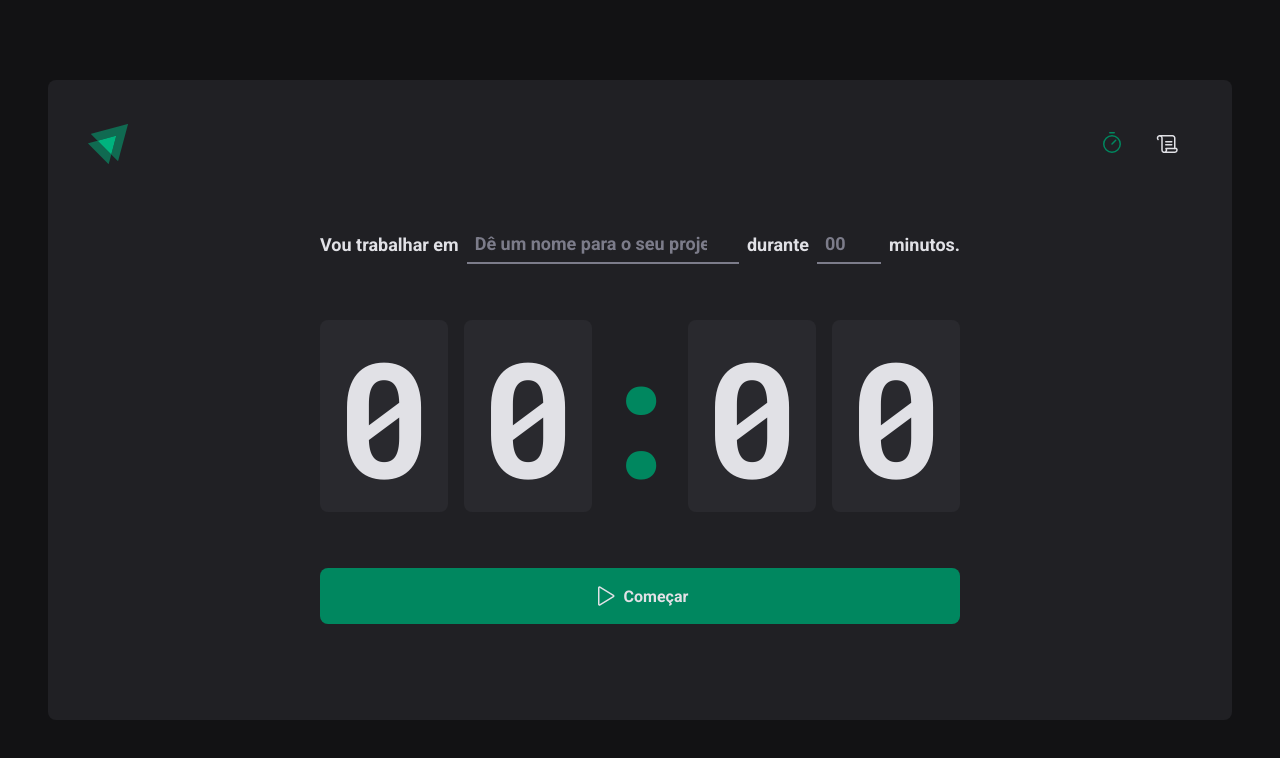
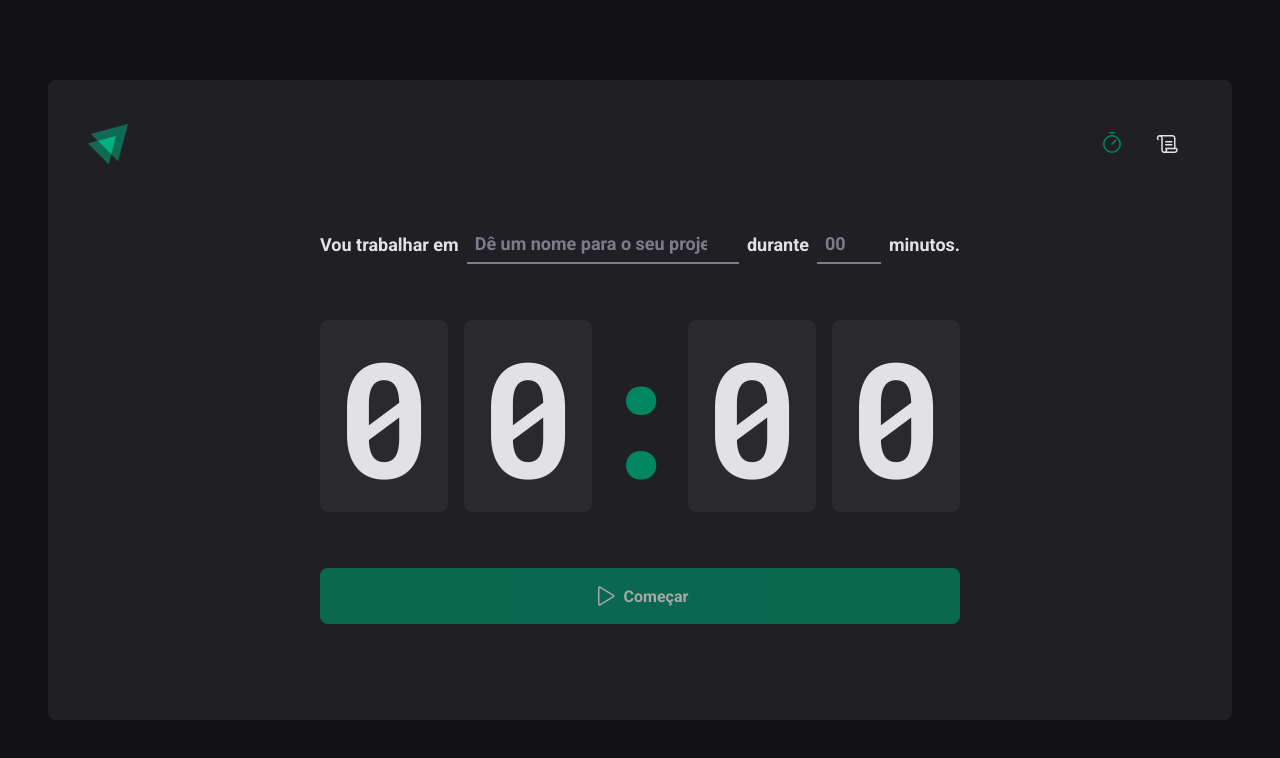
Before and after one commit to Mathmci13/AprofundandoHooksRocketSeat, a React (Vite) app: page / in a window 1280 px wide. Shown: the top 758 px of the page. Built offline with nearby package versions, Linux system fonts and the light colour scheme.

Commit message:
ReactHookForm

```diff
--- a/package.json
+++ b/package.json
@@ -15,6 +15,7 @@
     "phosphor-react": "^1.4.1",
     "react": "^18.2.0",
     "react-dom": "^18.2.0",
+    "react-hook-form": "^7.49.3",
     "react-router-dom": "^6.21.2",
     "styled-components": "^6.1.8",
     "yarn": "^1.22.21"
--- a/src/App.tsx
+++ b/src/App.tsx
@@ -4,7 +4,7 @@
 import { BrowserRouter } from 'react-router-dom'
 import { Router } from './Router'
 
-// ultima aula assistida: Finalizado o Modulo 2
+// ultima aula assistida: ReactHookForm
 
 export function App() {
   return (
--- a/src/pages/Home/index.tsx
+++ b/src/pages/Home/index.tsx
@@ -8,17 +8,27 @@
   StartCountdownButton,
   TaskInput,
 } from './styles'
+import { useForm } from 'react-hook-form'
 
 export function Home() {
+  const { register, handleSubmit, watch } = useForm()
+
+  function HandleSubmit(data: any) {
+    console.log(data)
+  }
+
+  const task = watch('task')
+  const isSubmitDisabled = !task
   return (
     <HomeContainer>
-      <form action="">
+      <form onSubmit={handleSubmit(HandleSubmit)} action="">
         <FormContainer>
           <label htmlFor="">Vou trabalhar em</label>
           <TaskInput
             id="task"
+            list="task-suggestions"
             placeholder="Dê um nome para o seu projeto"
-            list="task-suggestions"
+            {...register('task')}
           />
           <datalist id="task-suggestions">
             <option value={'Projeto 1'} />
@@ -34,6 +44,7 @@
             step={5}
             min={5}
             max={60}
+            {...register('minutesAmount', { valueAsNumber: true })}
           />
 
           <span>minutos.</span>
@@ -47,7 +58,7 @@
           <span>0</span>
         </CountDownContainer>
 
-        <StartCountdownButton type="submit">
+        <StartCountdownButton disabled={isSubmitDisabled} type="submit">
           <Play size={24} />
           Começar
         </StartCountdownButton>
```
Also changed, not shown: 2 other files (tests, documents, lock files or other folders).
